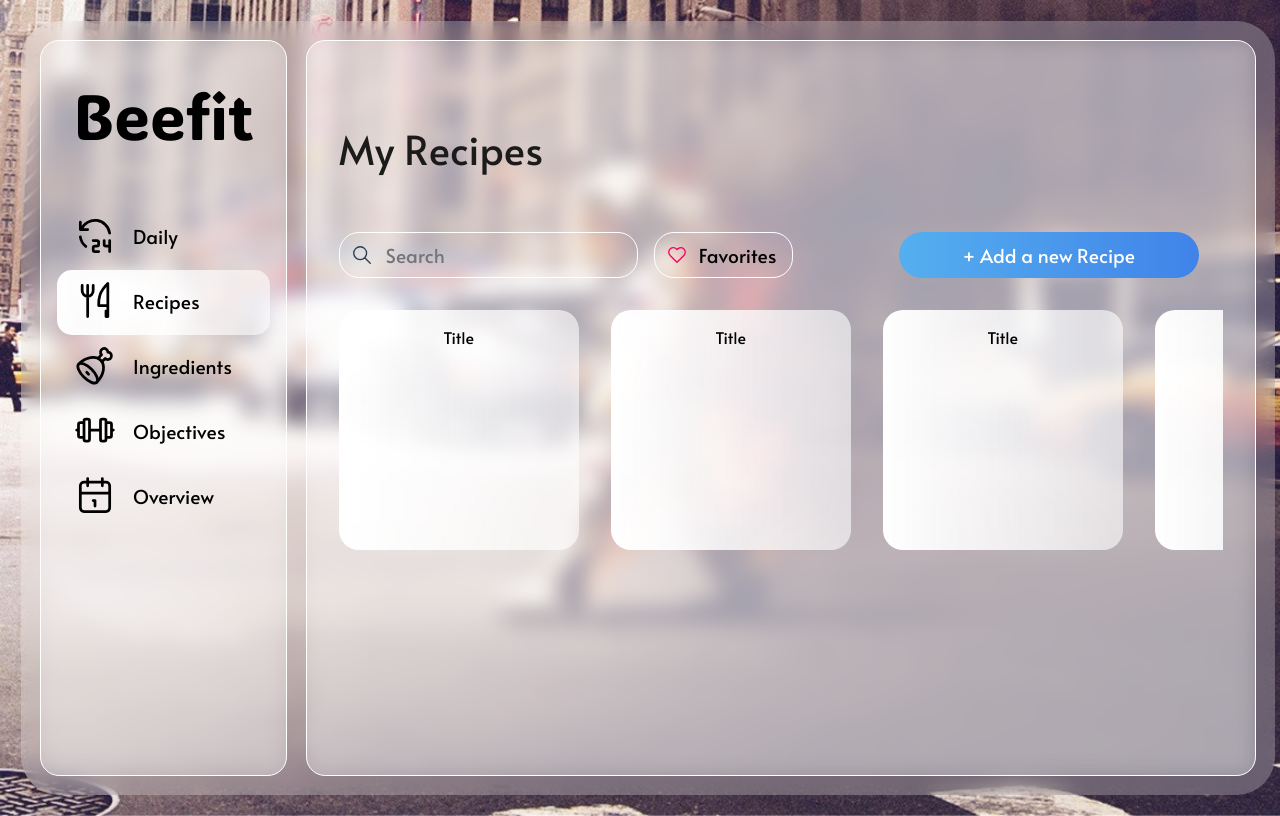
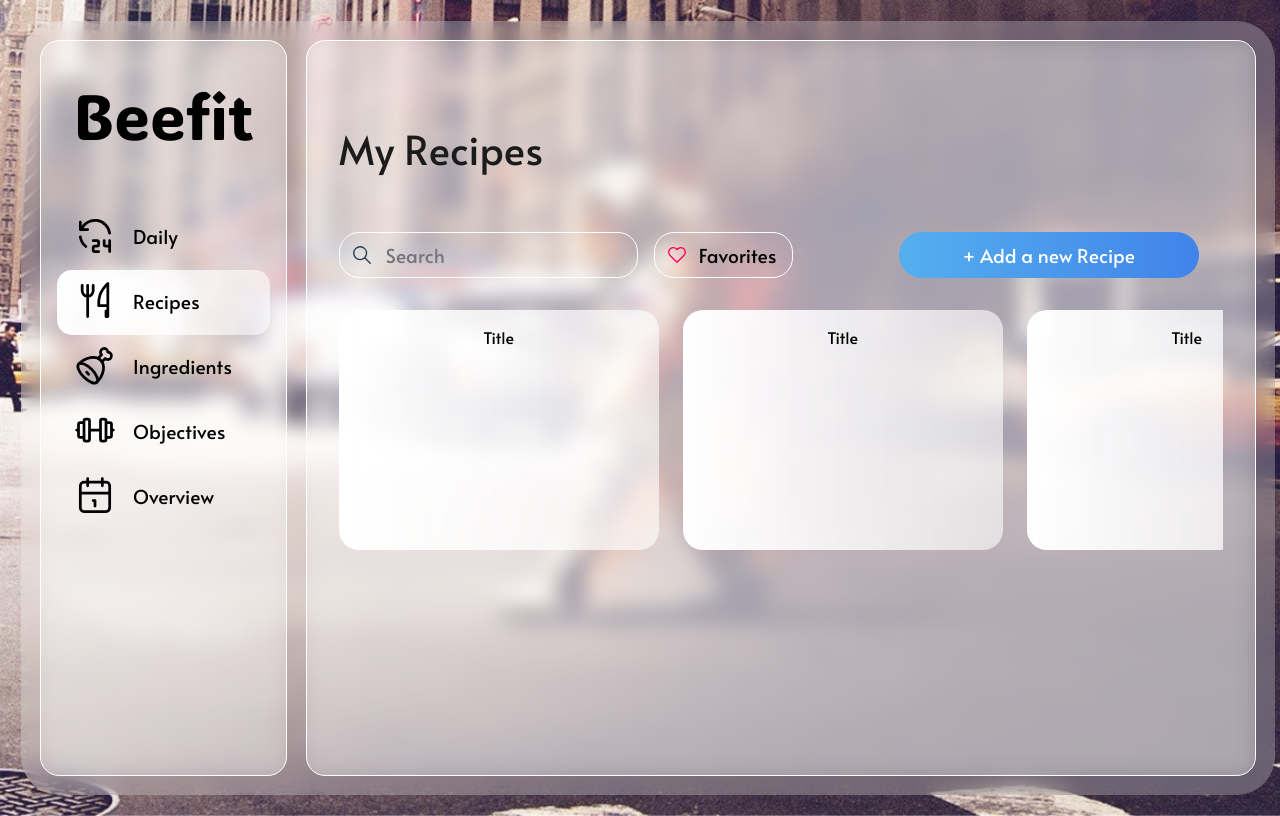
Before and after one commit to dremmwell/Beefit, a React (Vite) app: page / in a window 1280 px wide. Both pictures are taken after a click on the item "Recipes". Built offline with nearby package versions, Linux system fonts and the light colour scheme.

Commit message:
horizontal scroll

```diff
--- a/src/components/Recipes/Recipes.jsx
+++ b/src/components/Recipes/Recipes.jsx
@@ -13,6 +13,13 @@ function Recipes(){
 
     function handleAddClick(){
 
+    }
+
+
+    function onWheel (e) {
+        var slider = document.getElementById("slider");
+        e.preventDefault;
+        slider.scrollLeft += e.deltaY;
     }
 
     return(
@@ -33,7 +40,7 @@ function Recipes(){
                     </div>
                 <button className={recipes.addRecipe} onClick={handleAddClick}>+ Add a new Recipe</button>
             </div>
-            <div className={recipes.recipesGrid}>
+            <div className={recipes.recipesGrid} onWheel={onWheel} id="slider">
                     <RecipeCard />
                     <RecipeCard />
                     <RecipeCard />
--- a/src/styles/ingredients/Ingredients.module.css
+++ b/src/styles/ingredients/Ingredients.module.css
@@ -107,6 +107,7 @@
 
 ::-webkit-scrollbar{
     width: 10px;
+    scrollbar-width: thin;
 }
 
 ::-webkit-scrollbar-track{
--- a/src/styles/recipes/RecipeCard.module.css
+++ b/src/styles/recipes/RecipeCard.module.css
@@ -1,6 +1,6 @@
 .container{
     height: 15rem;
-    width: 15rem;
+    width: 20rem;
     border-radius: 20px;
     background: var(--white-gradient-60);
     justify-content: center;
--- a/src/styles/recipes/Recipes.module.css
+++ b/src/styles/recipes/Recipes.module.css
@@ -134,7 +134,7 @@
     overflow-x: auto;
     padding-top: 2rem;
     padding-bottom: 2rem;
-    gap: 2rem;
+    gap: 1.5rem;
 }
 
 @media only screen and (max-height: 930px){
```
